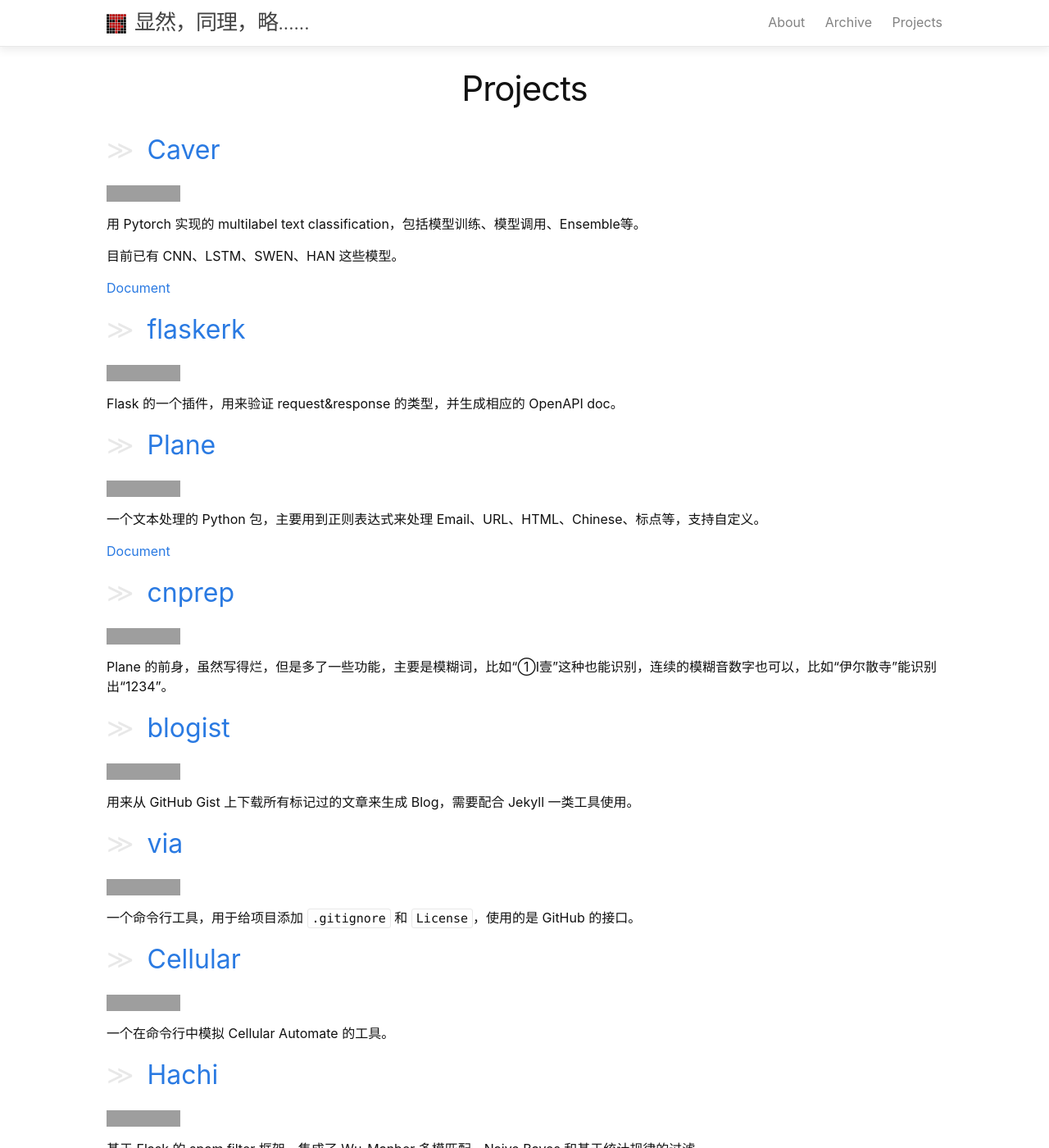
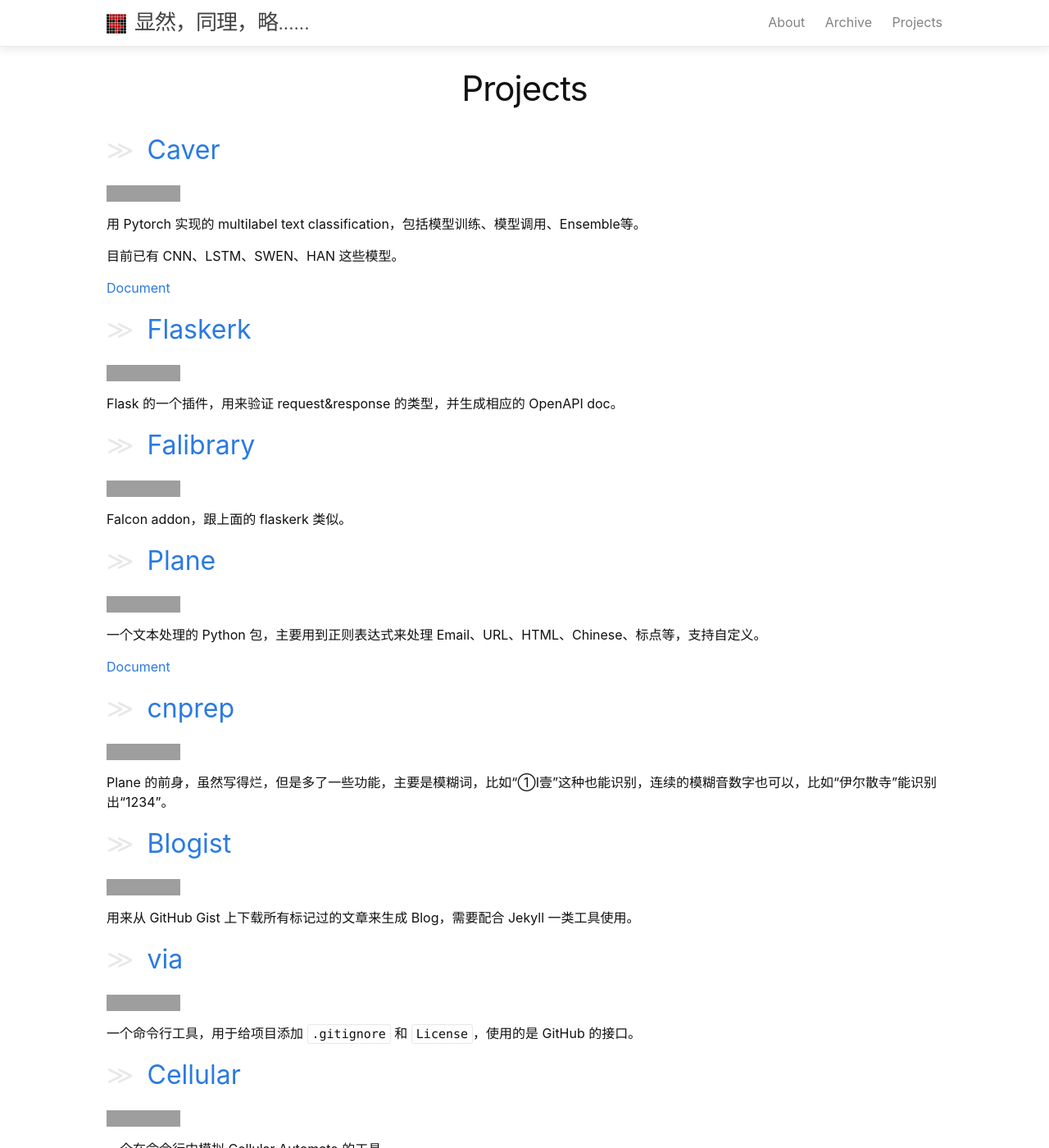
Before and after one commit to kemingy/kemingy.github.io, a Jekyll site: the page built from project.md, in a window 1280 px wide and 1400 px high. Shown: the whole window at 82% size. Built offline with Jekyll 4.4.1, drawn with Linux system fonts in a browser that asks for light colours; grey boxes are pictures that could not be loaded.

Commit message:
add falibrary to project

```diff
--- a/project.md
+++ b/project.md
@@ -12,10 +12,15 @@ title: Projects
 
 [Document](https://guokr.github.io/Caver)
 
-## [flaskerk](https://github.com/kemingy/flaskerk)
+## [Flaskerk](https://github.com/kemingy/flaskerk)
 ![PyPI - Downloads](https://img.shields.io/pypi/dm/flaskerk)
 
 Flask 的一个插件，用来验证 request&response 的类型，并生成相应的 OpenAPI doc。
+
+## [Falibrary](https://github.com/kemingy/falibrary)
+![PyPI - Downloads](https://img.shields.io/pypi/dm/falibrary)
+
+Falcon addon，跟上面的 flaskerk 类似。
 
 ## [Plane](https://github.com/kemingy/Plane)
 ![PyPI - Downloads](https://img.shields.io/pypi/dm/plane)
@@ -29,7 +34,7 @@ Flask 的一个插件，用来验证 request&response 的类型，并生成相
 
 Plane 的前身，虽然写得烂，但是多了一些功能，主要是模糊词，比如“①Ⅰ壹”这种也能识别，连续的模糊音数字也可以，比如“伊尔散寺”能识别出“1234”。
 
-## [blogist](https://github.com/kemingy/blogist)
+## [Blogist](https://github.com/kemingy/blogist)
 ![PyPI - Downloads](https://img.shields.io/pypi/dm/blogist)
 
 用来从 GitHub Gist 上下载所有标记过的文章来生成 Blog，需要配合 Jekyll 一类工具使用。
```
